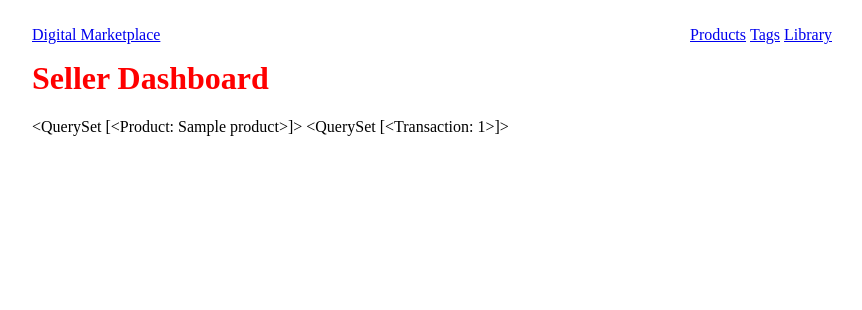
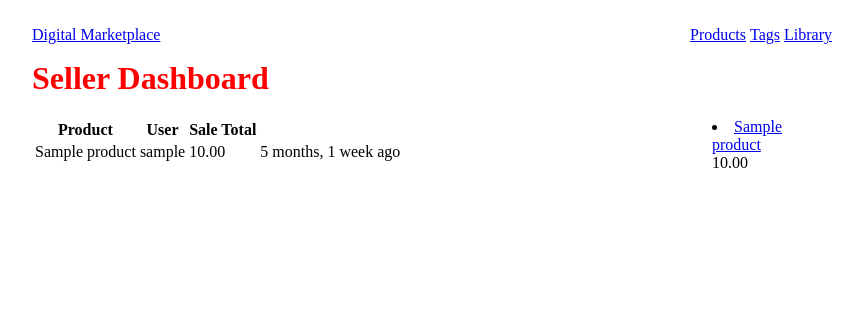
Before and after one commit to EgonSaks/digital_marketplace, a Django app: page /seller/ in a window 1280 px wide. Shown: the top 310 px of the page, without its empty margins (208-1070 px from the left). Run offline with Django 3.2, Linux system fonts and the light colour scheme; a user stored in the database is signed in; tables that the repository leaves empty hold one stand-in row (values such as "Sample post"); some libraries are stand-ins or nearby versions.

Commit message:
Add Dashboard Transactions and Products List

```diff
--- a/src/products/views.py
+++ b/src/products/views.py
@@ -57,7 +57,7 @@ class ProductUpdateView(ProductManagerMixin, SubmitBtnMixin, MultiSlugMixin, Upd
 
     def get_initial(self):
         initial = super(ProductUpdateView, self).get_initial()
-        print(initial)
+        #print(initial)
         tags = self.get_object().tag_set.all()
         initial["tags"] = ", ".join([ x.title for x in tags])
         return initial
@@ -171,7 +171,7 @@ def detail_view(request, object_id=None):
 
 def list_view(request):
     # list of items
-    print(request)
+    #print(request)
     queryset = Product.objects.all()
     template = "list_view.html"
     context = {
--- a/src/sellers/views.py
+++ b/src/sellers/views.py
@@ -46,7 +46,7 @@ class SellerDashboard(LoginRequiredMixin, FormMixin, View):
             context["title"] = "Seller Dashboard"
             products = Product.objects.filter(seller=account)
             context["products"] = products
-            context["transactions"] = Transaction.objects.filter(product__in=products)
+            context["transactions"] = Transaction.objects.filter(product__in=products)[:6]
         else:
             passs
 
--- a/src/templates/sellers/dashboard.html
+++ b/src/templates/sellers/dashboard.html
@@ -26,15 +26,17 @@
 {% endif %}
 
 {% if products %}
-
-{{ products }}
-
+<div class='pull-right col-sidebar'>
+{% include "products/product_list_snippet.html" with product_list=products %}
+</div>
 {% endif %}
 
+
 {% if transactions %}
-
-{{ transactions }}
-
+<div class='pull-left col-primary'>
+{% include "sellers/transaction_list.html" with transaction_list=transactions %}
+</div>
 {% endif %}
 
+
 {% endblock %}
--- /dev/null
+++ b/src/templates/sellers/transaction_list.html
@@ -0,0 +1,20 @@
+<table>
+
+<thead>
+
+<th>Product</th>
+<th>User</th>
+<th>Sale Total</th>
+<th> </th>
+</thead>
+<tbody>
+{% for trans in transaction_list %}
+<tr>
+    <td>{{ trans.product }}</td>
+    <td>{{ trans.user }}</td>
+    <td>{{ trans.price }}</td>
+    <td>{{ trans.timestamp|timesince }} ago</td>
+</tr>
+{% endfor %}
+</tbody>
+</table>
```
